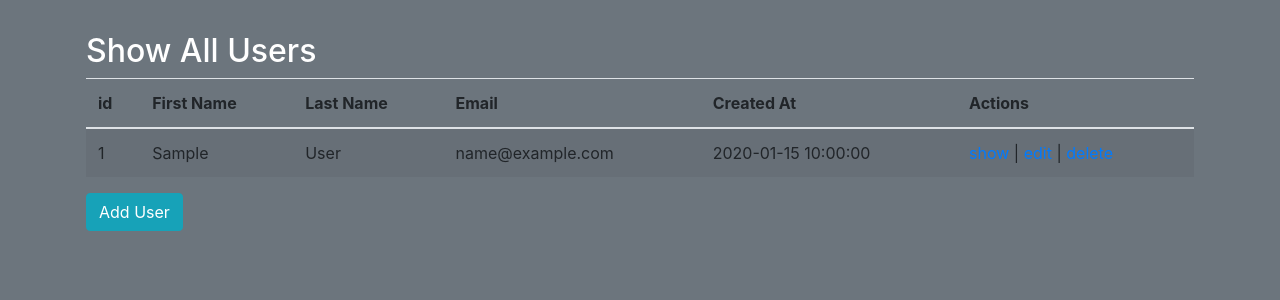
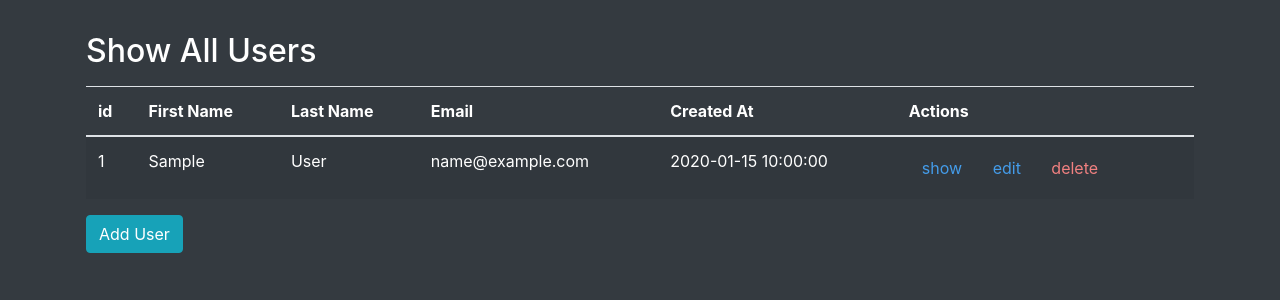
Before and after one commit to JesseDodsWorks/PythonFile, a Flask app: page / in a window 1280 px wide. Shown: the top 300 px of the page. Run offline with Flask 2, Linux system fonts and the light colour scheme; tables that the repository leaves empty or names only in its code hold one stand-in row (values such as "Sample post").

Commit message:
final cleanup - adding some bootstrap

```diff
--- a/flask_mysql/crud/crud_flask_mysql/flask_app/templates/create.html
+++ b/flask_mysql/crud/crud_flask_mysql/flask_app/templates/create.html
@@ -8,7 +8,7 @@
     <script src="https://cdn.jsdelivr.net/npm/jquery@3.6.0/dist/jquery.slim.min.js"></script>
     <title>Create</title>
 </head>
-<body class="container p-3 my-3 bg-primary text-white bg-secondary text-white" >
+<body class="container p-3 my-3 bg-dark text-white">
     <h2>Add a User</h2>
     <a class="btn btn-info" href="/">Home</a>
     <form action="/add_user" method="post">
--- a/flask_mysql/crud/crud_flask_mysql/flask_app/templates/edit.html
+++ b/flask_mysql/crud/crud_flask_mysql/flask_app/templates/edit.html
@@ -8,7 +8,7 @@
     <script src="https://cdn.jsdelivr.net/npm/jquery@3.6.0/dist/jquery.slim.min.js"></script>
     <title>edit</title>
 </head>
-<body class="container p-3 my-3 bg-primary text-white bg-secondary text-white">
+<body class="container p-3 my-3 bg-dark text-white">
 
     <h2>Edit user {{user.id}}</h2>
     <a class="btn btn-info" href="/">Home</a>
--- a/flask_mysql/crud/crud_flask_mysql/flask_app/templates/read.html
+++ b/flask_mysql/crud/crud_flask_mysql/flask_app/templates/read.html
@@ -9,10 +9,10 @@
     <title>Read</title>
 </head>
 
-<body class="container p-3 my-3 bg-primary text-white bg-secondary text-white">
+<body class="container p-3 my-3 bg-dark text-white">
     <h2>Show All Users</h2>
 
-      <table class="table table-hover, table-bordered, table-striped">
+      <table class="table table-hover, table-bordered, table-striped container p-3 my-3 bg-dark text-white">
         <thead>
             <tr>
                 <th>id</th>
@@ -31,7 +31,9 @@
                 <td>{{ user.last_name }}</td>
                 <td>{{ user.email }}</td>
                 <td>{{ user.create_at }}</td>
-                <td> <a href="/select_one/{{user.id}}">show</a> | <a href="/edit_one/{{user.id}}">edit</a> | <a href="/delete_user/{{user.id}}">delete</a> </td>
+                <td><a class="btn" style="color:rgb(68, 156, 234)" data-toggle="tooltip" title="View Account Details" href="/select_one/{{user.id}}">show</a>
+                    <a class="btn" style="color:rgb(68, 156, 234)" data-toggle="tooltip" title="Edit Account Details" href="/edit_one/{{user.id}}">edit</a>
+                    <a class="btn" style="color:lightcoral" data-toggle="tooltip" title="Delete Account" href="/delete_user/{{user.id}}">delete</a> </td>
             </tr>
             {% endfor %}
         </tbody>
--- a/flask_mysql/crud/crud_flask_mysql/flask_app/templates/show.html
+++ b/flask_mysql/crud/crud_flask_mysql/flask_app/templates/show.html
@@ -8,7 +8,7 @@
     <script src="https://cdn.jsdelivr.net/npm/jquery@3.6.0/dist/jquery.slim.min.js"></script>
     <title>show</title>
 </head>
-<body class="container p-3 my-3 bg-primary text-white bg-secondary text-white">
+<body class="container p-3 my-3 bg-dark text-white">
     <h2>User {{user.id}}</h2>
     <a class="btn btn-info" href="/">Home</a>
 
```
